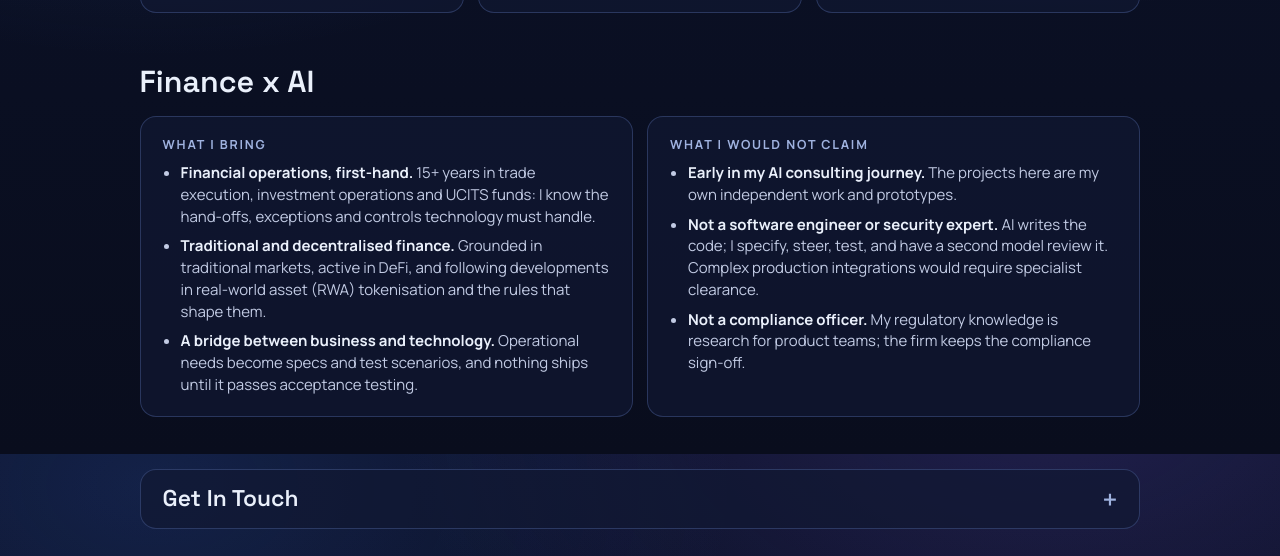
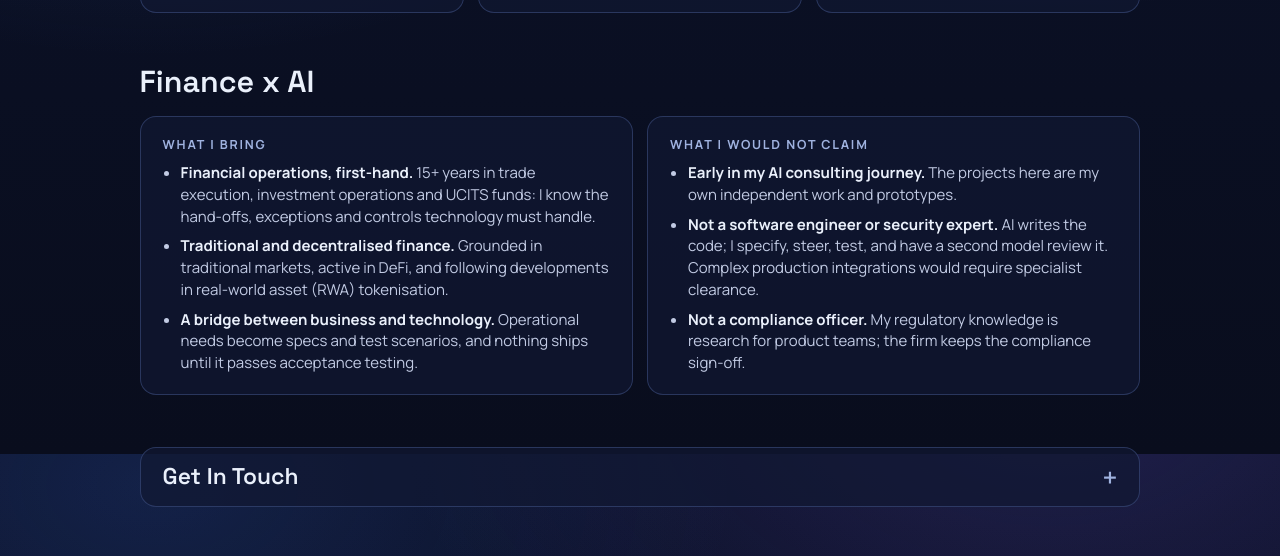
Before and after one commit to kettypoinen/portfolio, a plain HTML site: page index.html in a window 1280 px wide. Shown: the part 2746-3302 px from the top of the page. Drawn offline with Linux system fonts and the light colour scheme.

Commit message:
Shorten the traditional and decentralised finance point
Co-Authored-By: Claude Opus 5.5 <noreply@anthropic.com>
Claude-Session: https://claude.ai/code/session_01W985EbHYUwzDVtV5LiYetL

```diff
--- a/index.html
+++ b/index.html
@@ -333,7 +333,7 @@ dialog::backdrop{background:rgba(5,8,20,.82);backdrop-filter:blur(6px)}
         <span class="kicker">What I bring</span>
         <ul>
           <li><b>Financial operations, first-hand.</b> 15+ years in trade execution, investment operations and UCITS funds: I know the hand-offs, exceptions and controls technology must handle.</li>
-          <li><b>Traditional and decentralised finance.</b> Grounded in traditional markets, active in DeFi, and following developments in real-world asset (RWA) tokenisation and the rules that shape them.</li>
+          <li><b>Traditional and decentralised finance.</b> Grounded in traditional markets, active in DeFi, and following developments in real-world asset (RWA) tokenisation.</li>
           <li><b>A bridge between business and technology.</b> Operational needs become specs and test scenarios, and nothing ships until it passes acceptance testing.</li>
         </ul>
       </div>
```
